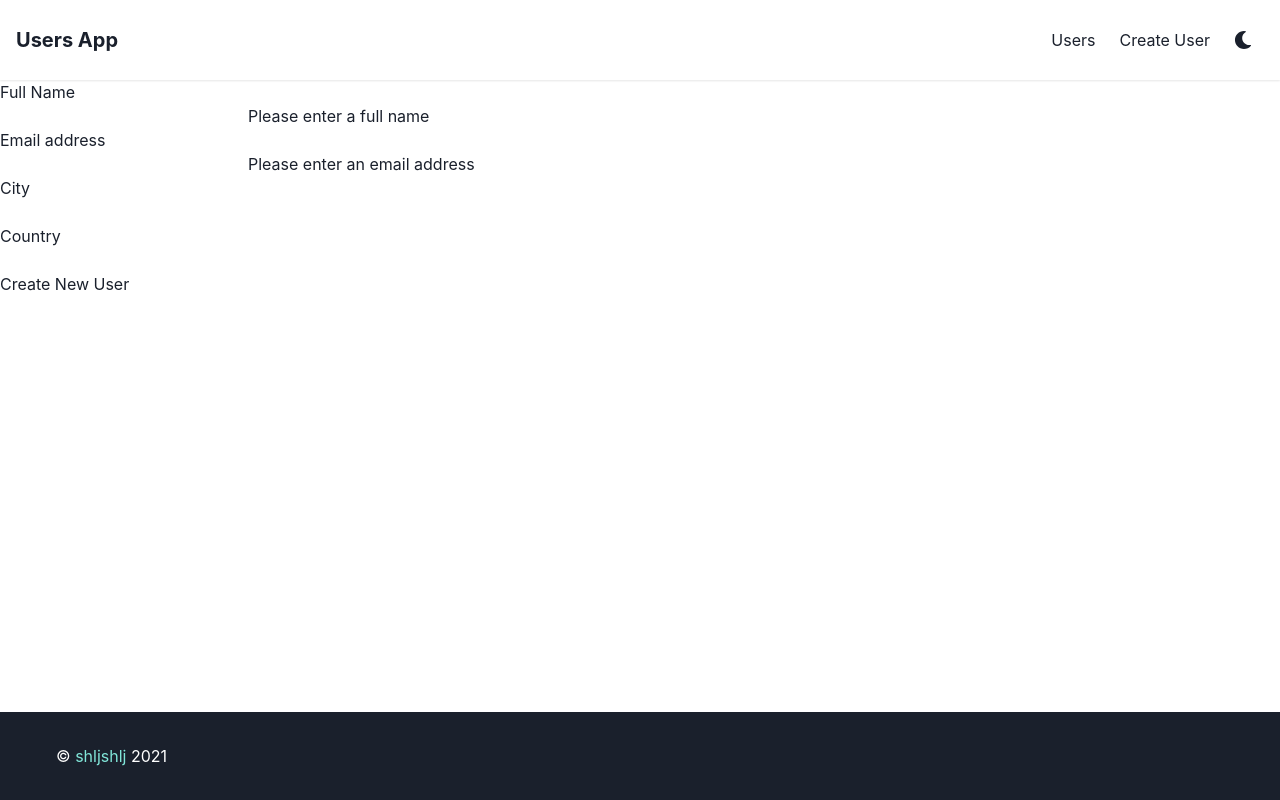
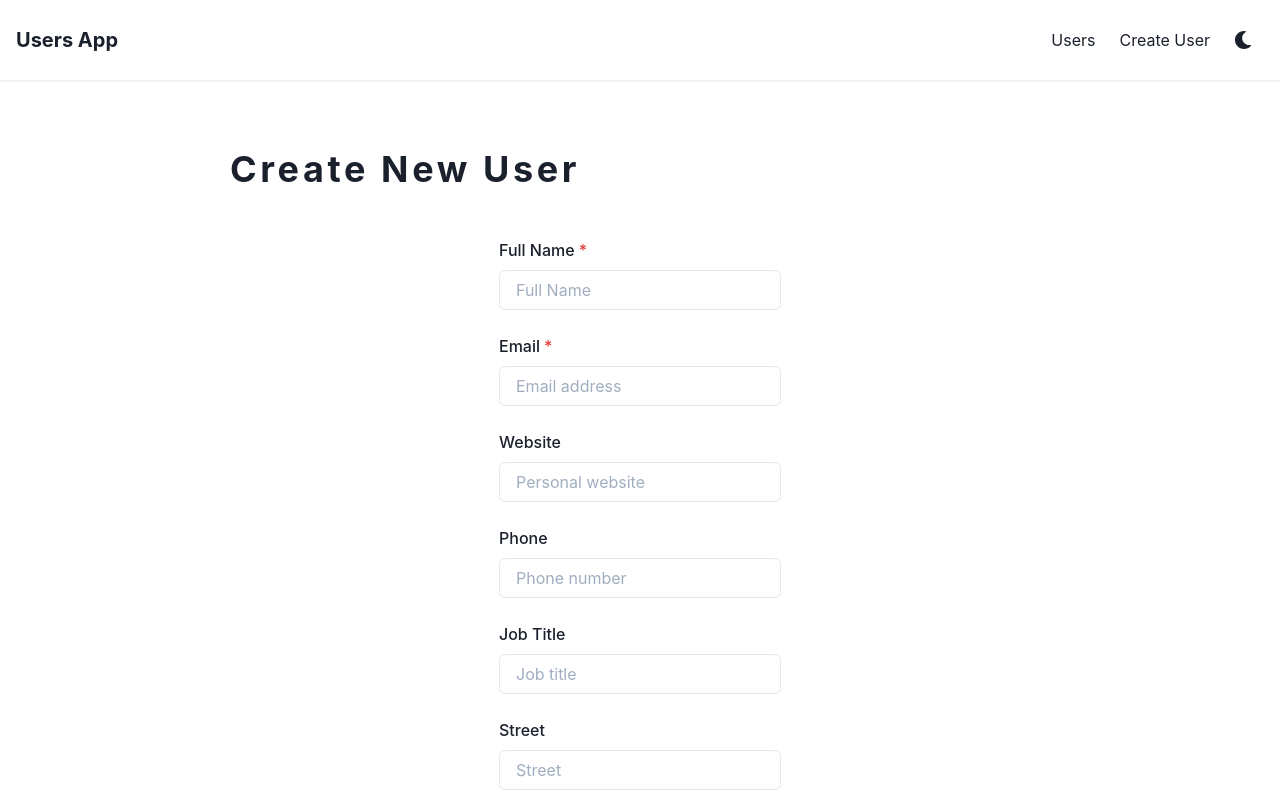
Before and after one commit to shljshlj/users-app, a React (Create React App) app: page /users/create in a window 1280 px wide. Both pictures are taken after typing "name@example.com" into the empty fields and a click on the button "Sign In". Shown: the top 800 px of the page. Built offline with nearby package versions, Linux system fonts and the light colour scheme.

Commit message:
Add manually form fields for create new user form

```diff
--- a/src/pages/user-create/user-create.component.jsx
+++ b/src/pages/user-create/user-create.component.jsx
@@ -1,4 +1,31 @@
 import useCustomForm from '../../hooks/useCustomForm';
+
+import PageContent from '../../components/layouts/page-content.component';
+import ContentSection from '../../components/layouts/content-section.component';
+import PageHeading from '../../components/page-heading/page-heading.component';
+
+import {
+  FormControl,
+  FormLabel,
+  Input,
+  FormErrorMessage,
+  Button,
+  Box,
+  Flex,
+  Stack,
+  Heading,
+  Text,
+  Divider,
+  Link,
+  Popover,
+  PopoverTrigger,
+  PopoverContent,
+  PopoverHeader,
+  PopoverBody,
+  PopoverArrow,
+  PopoverCloseButton,
+  useColorMode
+} from '@chakra-ui/react';
 
 const initialValues = {
   fullName: '',
@@ -7,7 +34,7 @@ const initialValues = {
   country: ''
 };
 
-const UserCreatePage = () => {
+const UserCreateForm = () => {
   const {
     values,
     errors,
@@ -22,50 +49,135 @@ const UserCreatePage = () => {
 
   return (
     <form onSubmit={handleSubmit}>
-      <label>
-        <p>Full Name</p>
-        <input
+      <Stack spacing={6} alignItems="stretch">
+        <FormControl id="fullName" isRequired>
+          <FormLabel>Full Name</FormLabel>
+          <Input
+            required
             name="fullName"
             type="text"
+            placeholder="Full Name"
             value={values.fullName}
             onChange={handleChange}
+          />
+        </FormControl>
+
+        <FormControl id="email" isRequired>
+          <FormLabel>Email</FormLabel>
+          <Input
             required
-        />
-        {!values.fullName && <span>Please enter a full name</span>}
-      </label>
-      <label>
-        <p>Email address</p>
-        <input
             name="email"
             type="email"
+            placeholder="Email address"
             value={values.email}
             onChange={handleChange}
-          required
           />
-        {!values.email && <span>Please enter an email address</span>}
-      </label>
-      <label>
-        <p>City</p>
-        <input
+        </FormControl>
+
+        <FormControl id="website">
+          <FormLabel>Website</FormLabel>
+          <Input
+            name="website"
+            type="url"
+            placeholder="Personal website"
+            value={values.website}
+            onChange={handleChange}
+          />
+        </FormControl>
+
+        <FormControl id="phone">
+          <FormLabel>Phone</FormLabel>
+          <Input
+            name="phone"
+            type="number"
+            placeholder="Phone number"
+            value={values.phone}
+            onChange={handleChange}
+          />
+        </FormControl>
+
+        <FormControl id="jobTitle">
+          <FormLabel>Job Title</FormLabel>
+          <Input
+            name="jobTitle"
+            type="text"
+            placeholder="Job title"
+            value={values.jobTitle}
+            onChange={handleChange}
+          />
+        </FormControl>
+
+        <FormControl id="street">
+          <FormLabel>Street</FormLabel>
+          <Input
+            name="street"
+            type="text"
+            placeholder="Street"
+            value={values.street}
+            onChange={handleChange}
+          />
+        </FormControl>
+
+        <FormControl id="city">
+          <FormLabel>City</FormLabel>
+          <Input
             name="city"
-          type="city"
+            type="text"
+            placeholder="City"
             value={values.city}
             onChange={handleChange}
           />
-      </label>
-      <label>
-        <p>Country</p>
-        <input
-          name="country"
-          type="country"
-          value={values.country}
+        </FormControl>
+
+        <FormControl id="state">
+          <FormLabel>State</FormLabel>
+          <Input
+            name="state"
+            type="text"
+            placeholder="State"
+            value={values.state}
             onChange={handleChange}
           />
-      </label>
-      <div>
-        <button type="submit">Create New User</button>
-      </div>
+        </FormControl>
+
+        <FormControl id="zip">
+          <FormLabel>ZIP Code</FormLabel>
+          <Input
+            name="zip"
+            type="text"
+            placeholder="ZIP code"
+            value={values.zip}
+            onChange={handleChange}
+          />
+        </FormControl>
+
+        <FormControl id="avatar">
+          <FormLabel>Picture URL</FormLabel>
+          <Input
+            name="avatar"
+            type="getUserDetails"
+            placeholder="Picture URL"
+            value={values.avatar}
+            onChange={handleChange}
+          />
+        </FormControl>
+      </Stack>
     </form>
+  )
+}
+
+const UserCreatePage = () => {
+
+  return (
+    <PageContent>
+      <PageHeading>
+        Create New User
+      </PageHeading>
+      <ContentSection>
+        <UserCreateForm />
+      </ContentSection>
+    </PageContent>
+
   );
 }
 
```
Lines whose indentation alone changed are shown as unchanged.
